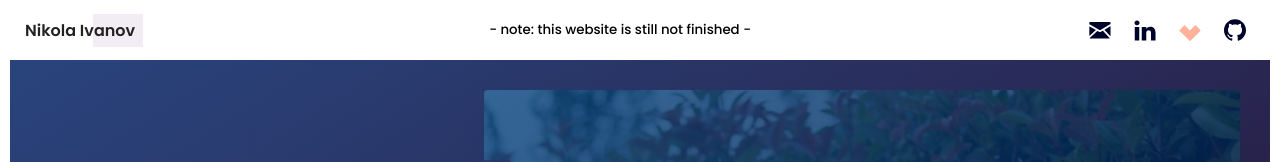
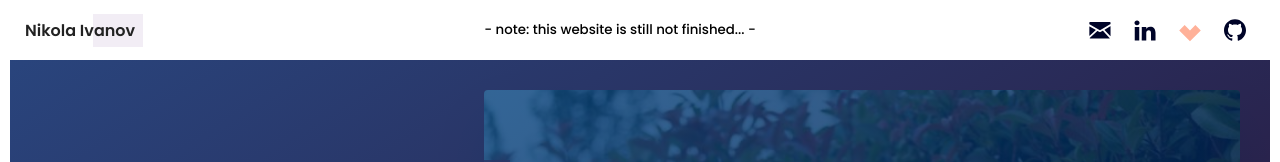
Before and after one commit to nikola-wd/personal-site-2022, a React (Create React App) app: page / in a window 1280 px wide. Shown: the top 162 px of the page. Built offline with nearby package versions, Linux system fonts and the light colour scheme; no server answers.

Commit message:
Test ci cd

```diff
--- a/src/components/Header/Header.jsx
+++ b/src/components/Header/Header.jsx
@@ -12,7 +12,7 @@ const Header = () => {
       <div className="brand">
         <span>Nikola Ivanov</span>
       </div>
-      <small>- note: this website is still not finished -</small>
+      <small>- note: this website is still not finished... -</small>
       <div className="header__links">
         <a href="mailto:contact@webredone.com">
           <Email />
```
